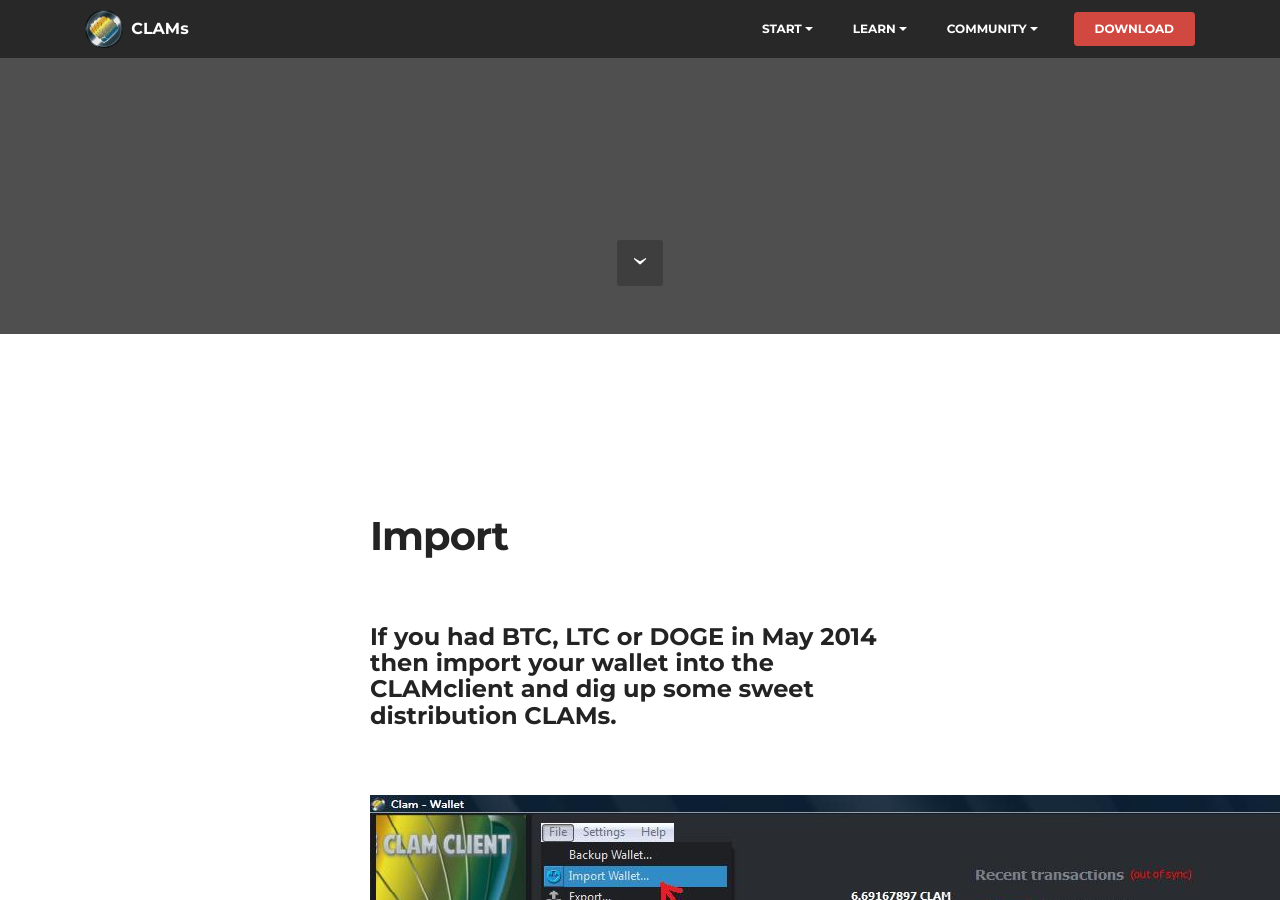
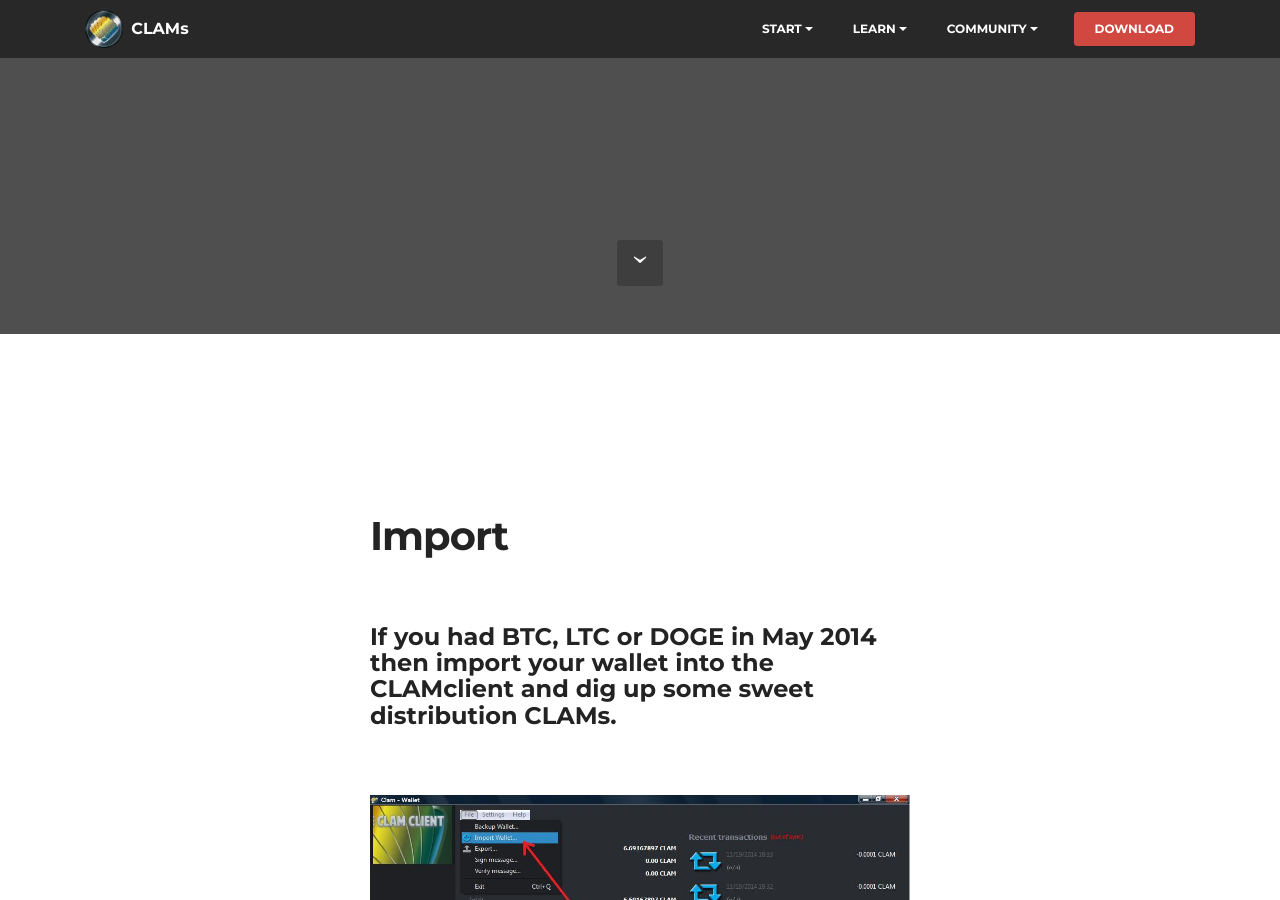
Before and after one commit to ClamProject/ClamProject.github.io, a Jekyll site: the page built from start/getting-clams/index.html, in a window 1280 px wide and 900 px high, scrolled down 566 px. Built offline with Jekyll 4.4.1, drawn with Linux system fonts in a browser that asks for light colours.

Commit message:
image width

```diff
--- a/start/getting-clams/index.html
+++ b/start/getting-clams/index.html
@@ -37,7 +37,7 @@ midsubtitle:
     <div class="container">
         <div class="row">
             <div class="col-xs-12 col-md-6 col-md-offset-3 lead">
-                <img src="{{ site.url }}/images/FileMenu.jpg" alt="Claim CLAM File Menu Image" />
+                <img src="{{ site.url }}/images/FileMenu.jpg" alt="Claim CLAM File Menu Image" style="width:100%;" />
             </div>
         </div>
     </div>
@@ -49,7 +49,7 @@ midsubtitle:
     <div class="container">
         <div class="row">
             <div class="col-xs-12 col-md-6 col-md-offset-3 lead">
-                <img src="{{ site.url }}/images/appdata.jpg" alt="Claim CLAM Browse Image" />
+                <img src="{{ site.url }}/images/appdata.jpg" alt="Claim CLAM Browse Image" style="width:100%;" />
             </div>
         </div>
     </div>
```
